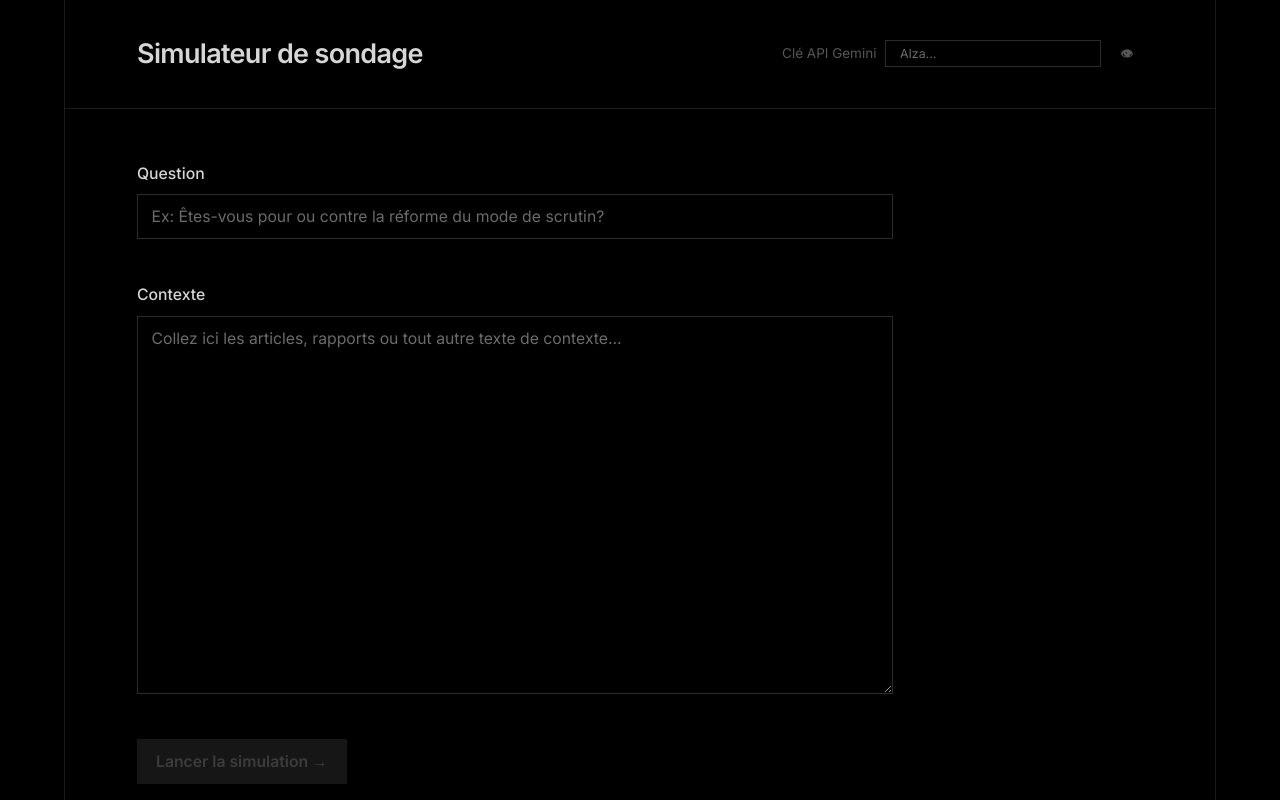
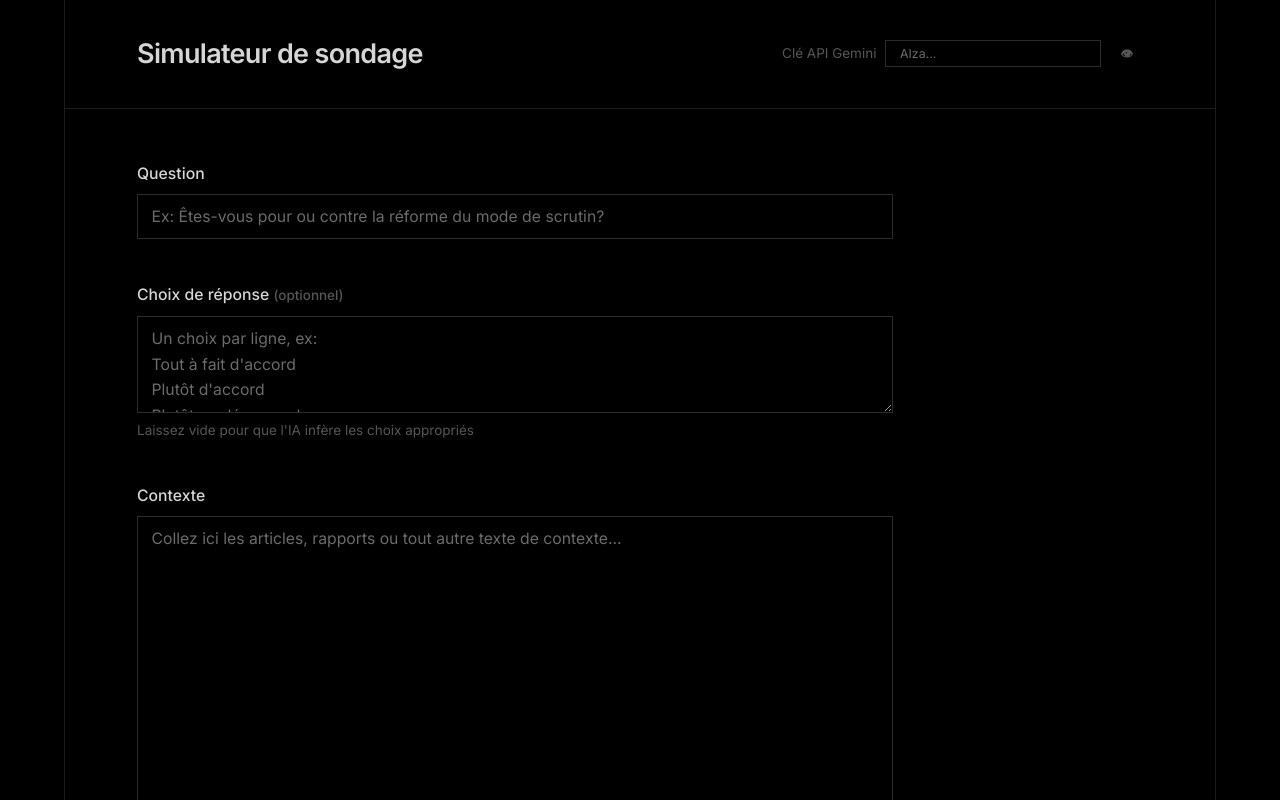
Before and after one commit to opubliq/opubliq-simulator, a React (Vite) app in the folder frontend/: page / in a window 1280 px wide. Shown: the top 800 px of the page. Built offline with nearby package versions, Linux system fonts and the light colour scheme.

Commit message:
feat(ytn): add response choices input to UI
- Add textarea for entering response choices (one per line)
- Parse choices into array and include in submit payload
- Make choices optional (LLM infers if empty)

```diff
--- a/frontend/src/App.tsx
+++ b/frontend/src/App.tsx
@@ -4,6 +4,7 @@ import './App.css'
 function App() {
   const [question, setQuestion] = useState('')
   const [contexte, setContexte] = useState('')
+  const [choicesText, setChoicesText] = useState('')
   const [apiKey, setApiKey] = useState('')
   const [apiKeyVisible, setApiKeyVisible] = useState(false)
 
@@ -18,7 +19,16 @@ function App() {
 
   function handleSubmit(e: React.FormEvent) {
     e.preventDefault()
-    // TODO: appel Edge Function (issue 6lp)
+    const choices = choicesText
+      .split('\n')
+      .map(c => c.trim())
+      .filter(c => c.length > 0)
+    const payload = {
+      question: question.trim(),
+      context: contexte.trim(),
+      choices: choices.length > 0 ? choices : undefined,
+    }
+    console.log('Payload:', payload)
   }
 
   const canSubmit = question.trim() && contexte.trim() && apiKey.trim()
@@ -65,6 +75,23 @@ function App() {
           </div>
 
           <div className="flex flex-col gap-2">
+            <label className="text-sm font-medium" htmlFor="choices">
+              Choix de réponse <span className="text-xs text-base-content/40">(optionnel)</span>
+            </label>
+            <textarea
+              id="choices"
+              className="textarea textarea-bordered w-full text-sm leading-relaxed"
+              rows={3}
+              value={choicesText}
+              onChange={(e) => setChoicesText(e.target.value)}
+              placeholder="Un choix par ligne, ex:&#10;Tout à fait d'accord&#10;Plutôt d'accord&#10;Plutôt en désaccord&#10;Tout à fait en désaccord&#10;Ne sait pas"
+            />
+            <p className="text-xs text-base-content/40">
+              Laissez vide pour que l'IA infère les choix appropriés
+            </p>
+          </div>
+
+          <div className="flex flex-col gap-2">
             <label className="text-sm font-medium" htmlFor="contexte">Contexte</label>
             <textarea
               id="contexte"
```
